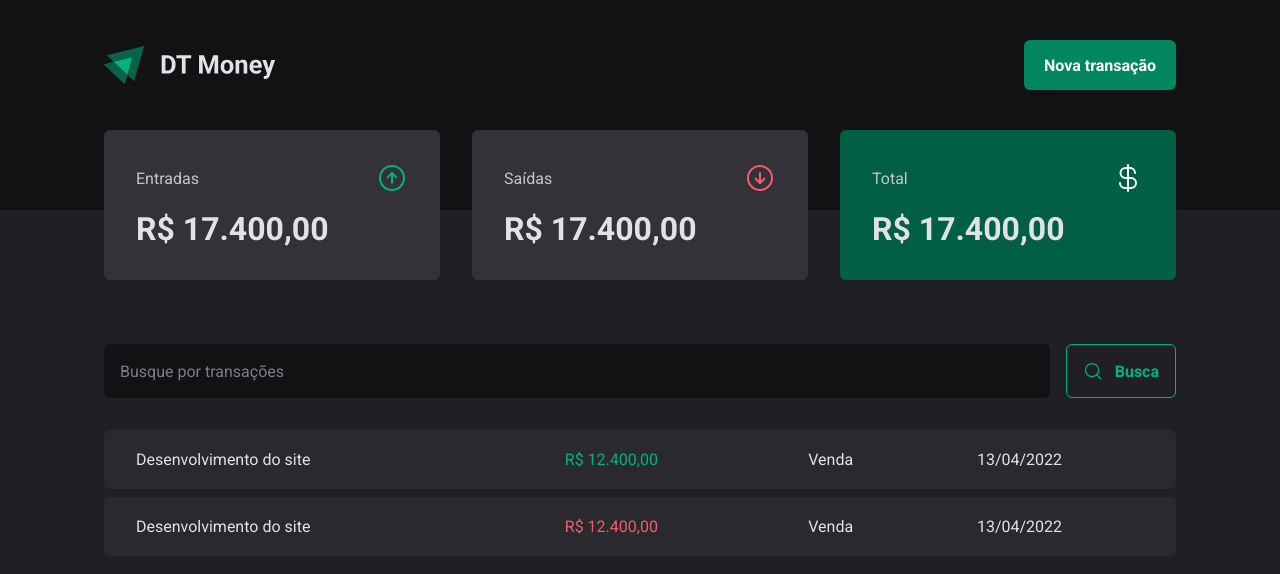
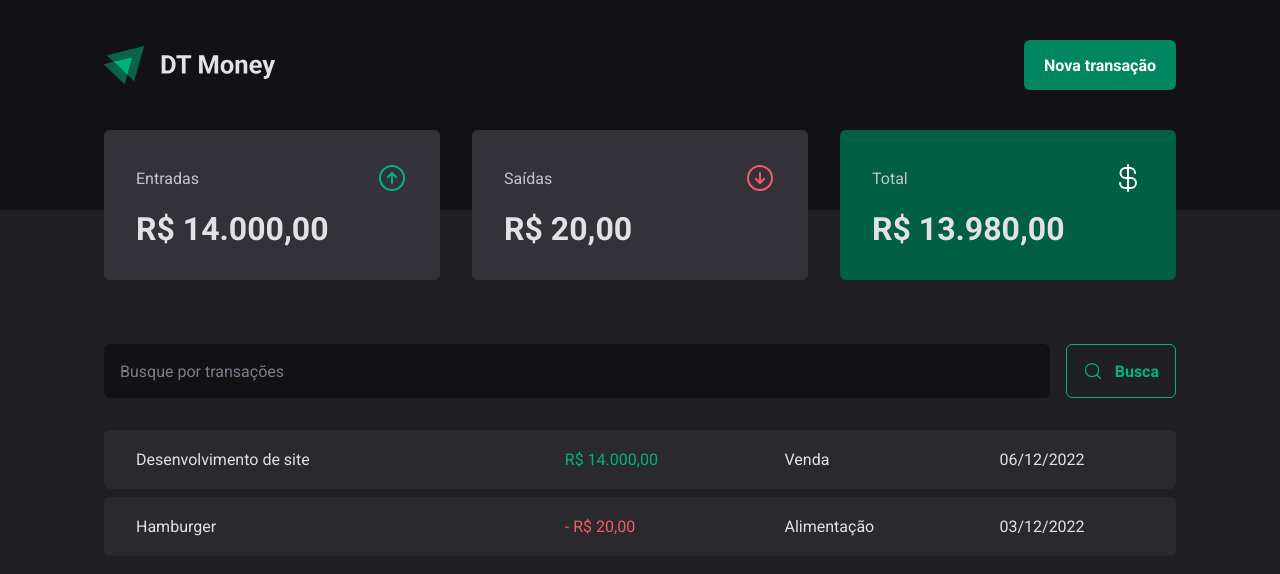
Before and after one commit to J3anSimas/dt-money, a React (Vite) app: page / in a window 1280 px wide. Shown: the top 574 px of the page. Built offline with nearby package versions, Linux system fonts and the light colour scheme; data requests are answered from the project's data file.

Commit message:
getting data from context

```diff
--- a/src/components/Summary/summary.component.tsx
+++ b/src/components/Summary/summary.component.tsx
@@ -1,6 +1,24 @@
 import { SummaryCard, SummaryContainer } from './summary.styles'
 import { ArrowCircleUp, ArrowCircleDown, CurrencyDollar } from 'phosphor-react'
-export default function Summary (): JSX.Element {
+import { useTransactions } from '../../contexts/transactions.context'
+import { priceFormatter } from '../../utils/formatter'
+
+export default function Summary(): JSX.Element {
+  const { transactions } = useTransactions()
+
+  const summary = transactions.reduce(
+    (acc, transaction) => {
+      if (transaction.type === 'income') {
+        acc.income += transaction.price
+        acc.total += transaction.price
+      } else {
+        acc.outcome += transaction.price
+        acc.total -= transaction.price
+      }
+      return acc
+    },
+    { income: 0, outcome: 0, total: 0 }
+  )
   return (
     <SummaryContainer>
       <SummaryCard>
@@ -9,7 +27,7 @@ export default function Summary (): JSX.Element {
           <ArrowCircleUp size={32} color="#00b37e" />
         </header>
 
-        <strong>R$ 17.400,00</strong>
+        <strong>{priceFormatter.format(summary.income)}</strong>
       </SummaryCard>
       <SummaryCard>
         <header>
@@ -17,7 +35,7 @@ export default function Summary (): JSX.Element {
           <ArrowCircleDown size={32} color="#f75a68" />
         </header>
 
-        <strong>R$ 17.400,00</strong>
+        <strong>{priceFormatter.format(summary.outcome)}</strong>
       </SummaryCard>
       <SummaryCard variant="green">
         <header>
@@ -25,7 +43,7 @@ export default function Summary (): JSX.Element {
           <CurrencyDollar size={32} color="#fff" />
         </header>
 
-        <strong>R$ 17.400,00</strong>
+        <strong>{priceFormatter.format(summary.total)}</strong>
       </SummaryCard>
     </SummaryContainer>
   )
--- a/src/pages/Transactions/transactions.page.tsx
+++ b/src/pages/Transactions/transactions.page.tsx
@@ -1,5 +1,7 @@
 import Header from '../../components/Header/header.component'
 import Summary from '../../components/Summary/summary.component'
+import { useTransactions } from '../../contexts/transactions.context'
+import { dateFormateter, priceFormatter } from '../../utils/formatter'
 import SearchForm from './components/SearchForm/search-form.component'
 import {
   PriceHightlight,
@@ -9,6 +11,7 @@ import {
 } from './transactions.styles'
 
 export default function Transactions(): JSX.Element {
+  const { transactions } = useTransactions()
   return (
     <TransactionsContainer>
       <Header />
@@ -17,24 +20,21 @@ export default function Transactions(): JSX.Element {
         <SearchForm />
         <TransactionsTable>
           <tbody>
-            <tr>
-              <td>Desenvolvimento do site</td>
-              <td>
-                <PriceHightlight variant="income">R$ 12.400,00</PriceHightlight>
-              </td>
-              <td>Venda</td>
-              <td>13/04/2022</td>
-            </tr>
-            <tr>
-              <td>Desenvolvimento do site</td>
-              <td>
-                <PriceHightlight variant="outcome">
-                  R$ 12.400,00
-                </PriceHightlight>
-              </td>
-              <td>Venda</td>
-              <td>13/04/2022</td>
-            </tr>
+            {transactions.map((transaction) => (
+              <tr key={transaction.id}>
+                <td>{transaction.description}</td>
+                <td>
+                  <PriceHightlight variant={transaction.type}>
+                    {transaction.type === 'outcome' && '- '}
+                    {priceFormatter.format(transaction.price)}
+                  </PriceHightlight>
+                </td>
+                <td>{transaction.category}</td>
+                <td>
+                  {dateFormateter.format(new Date(transaction.createdAt))}
+                </td>
+              </tr>
+            ))}
           </tbody>
         </TransactionsTable>
       </TransactionsTableContainer>
```
